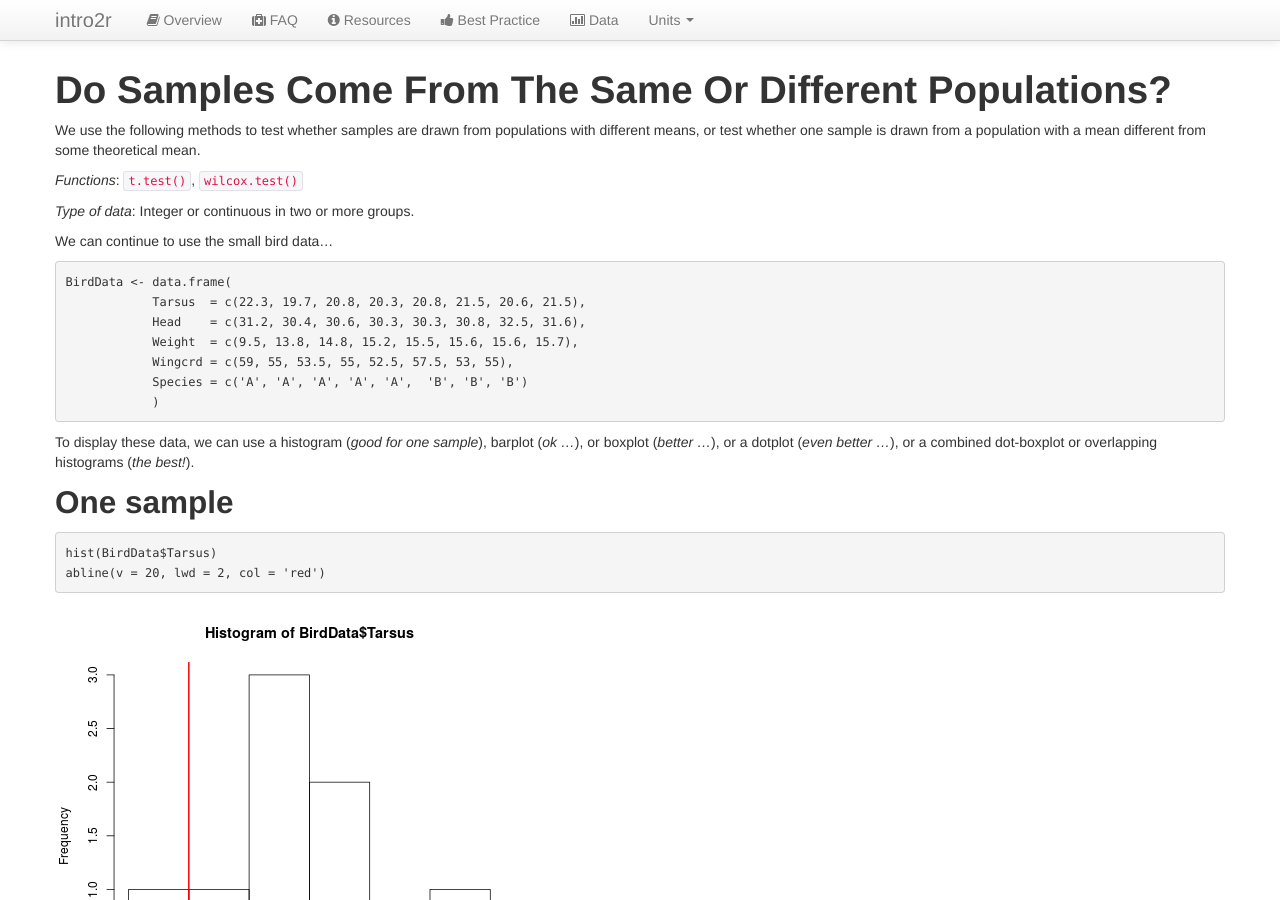
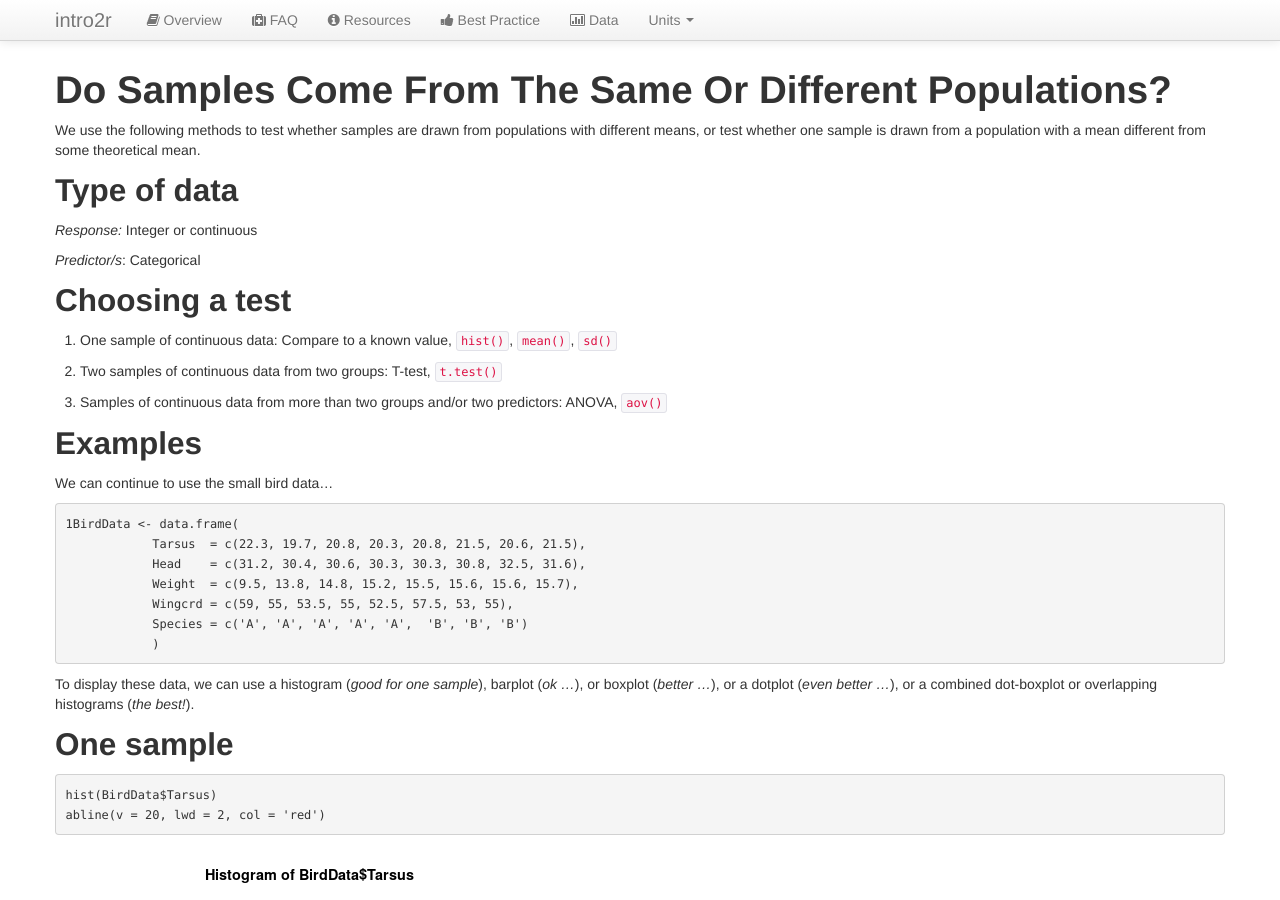
Before and after one commit to intro2r/intro2r, a Jekyll site: the page built from unit3/testing-populations.md, in a window 1280 px wide and 900 px high. Built offline with Jekyll 4.4.1, drawn with Linux system fonts in a browser that asks for light colours.

Commit message:
Update testing-populations.md

````diff
--- a/unit3/testing-populations.md
+++ b/unit3/testing-populations.md
@@ -7,14 +7,28 @@ title: Testing Populations
 
 We use the following methods to test whether samples are drawn from populations with different means, or test whether one sample is drawn from a population with a mean different from some theoretical mean.
 
-*Functions*: `t.test()`, `wilcox.test()`
+## Type of data
 
-*Type of data*: Integer or continuous in two or more groups.
+*Response:* Integer or continuous
+
+*Predictor/s*: Categorical
+
+
+## Choosing a test
+
+1. One sample of continuous data: Compare to a known value, `hist()`, `mean()`, `sd()`
+
+2. Two samples of continuous data from two groups: T-test, `t.test()`
+
+3. Samples of continuous data from more than two groups and/or two predictors: ANOVA, `aov()`
+
+
+## Examples
 
 We can continue to use the small bird data...
 
 ```r
-BirdData <- data.frame(
+1BirdData <- data.frame(
             Tarsus  = c(22.3, 19.7, 20.8, 20.3, 20.8, 21.5, 20.6, 21.5),
             Head    = c(31.2, 30.4, 30.6, 30.3, 30.3, 30.8, 32.5, 31.6),
             Weight  = c(9.5, 13.8, 14.8, 15.2, 15.5, 15.6, 15.6, 15.7),
````
